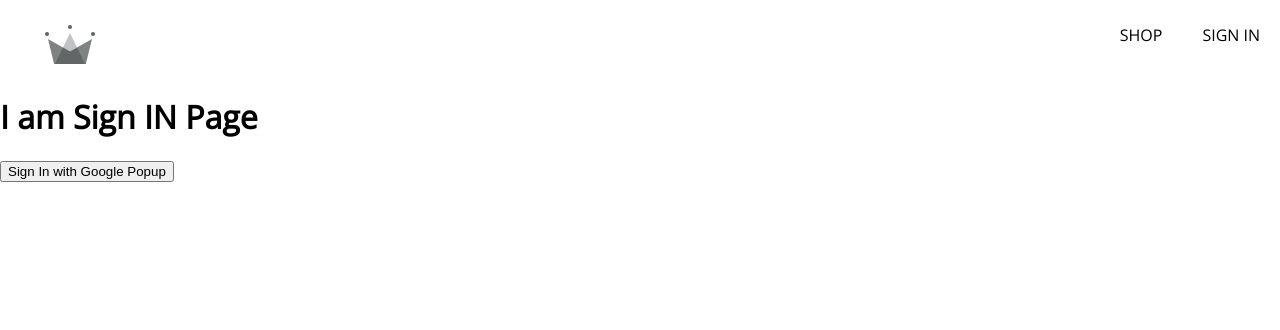
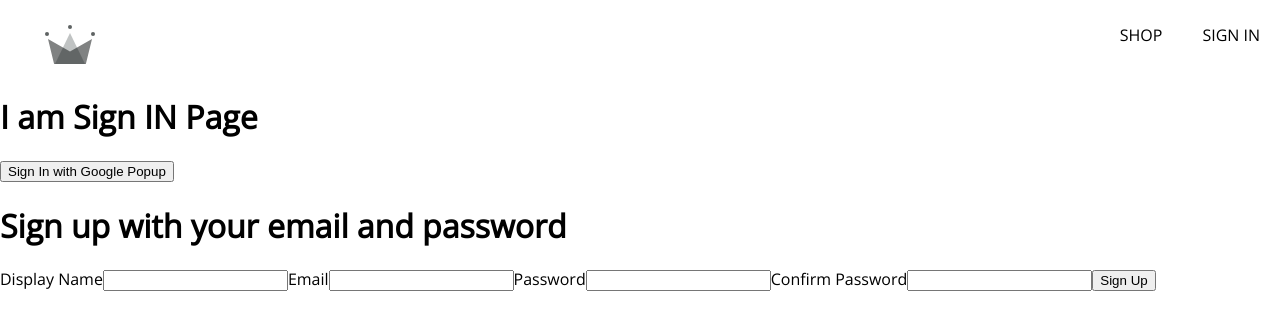
Before and after one commit to Monisha36/monisha_clothing, a React (Create React App) app: page /sign-in in a window 1280 px wide. Shown: the top 330 px of the page. Built offline with nearby package versions, Linux system fonts and the light colour scheme; a web font is replaced by a local one.

Commit message:
Sign In form

```diff
--- /dev/null
+++ b/src/component/sign-up-form/sign-up-form.component.js
@@ -0,0 +1,55 @@
+import { useState } from "react";
+
+import { createAuthUserWithEmailAndPassword } from '../../utils/firebase/firebase.utils'
+
+
+const defaultformFields = {
+    displayName: '',
+    email: '',
+    password: '',
+    confirmPassword: '',
+}
+
+const SignUpForm = () => {
+    const [formFields, setFormFields] = useState(defaultformFields)
+    const { displayName, email, password, confirmPassword } = formFields;
+
+    const handleSubmit = async (e) => {
+        e.preventDefault();
+
+        if (password != confirmPassword) {
+            alert("Password do not match");
+            return;
+        }
+
+        try {
+            const response = await createAuthUserWithEmailAndPassword(email, password);
+            console.log(response);
+        } catch (error) {
+            console.log('user creation encountered an error', error)
+        }
+
+    }
+    const handleChange = (e) => {
+        const { name, value } = e.target;
+        setFormFields({ ...formFields, [name]: value });
+    };
+    return (
+        <div>
+            <h1>Sign up with your email and password</h1>
+            <form onSubmit={handleSubmit}>
+                <lable>Display Name</lable>
+                <input type="text" required onChange={handleChange} name="displayName" value={displayName} />
+                <lable>Email</lable>
+                <input type="email" required onChange={handleChange} name="email" value={email} />
+                <lable>Password</lable>
+                <input type="password" required onChange={handleChange} name="password" value={password} />
+                <lable>Confirm Password</lable>
+                <input type="password" required onChange={handleChange} name="confirmPassword" value={confirmPassword} />
+                <button type="submit">Sign Up</button>
+            </form>
+        </div>
+    )
+}
+
+export default SignUpForm;
--- a/src/routes/sign-in/sign-in.component.js
+++ b/src/routes/sign-in/sign-in.component.js
@@ -3,7 +3,7 @@ import {
     createUserDocumentFromAuth
 } from '../../utils/firebase/firebase.utils';
 
-
+import SignUpForm from '../../component/sign-up-form/sign-up-form.component';
 const SignIn = () => {
     const logGoogleUser = async () => {
         const {user} = await signInWithGooglePopup();
@@ -15,6 +15,7 @@ const SignIn = () => {
         <div>
             <h1>I am Sign IN Page</h1>
             <button onClick={logGoogleUser}> Sign In with Google Popup</button>
+            <SignUpForm />
         </div>
     );
 
--- a/src/utils/firebase/firebase.utils.js
+++ b/src/utils/firebase/firebase.utils.js
@@ -3,7 +3,8 @@ import {
     getAuth,
     signInWithRedirect,
     signInWithPopup,
-    GoogleAuthProvider
+    GoogleAuthProvider,
+    createUserWithEmailAndPassword
 } from 'firebase/auth';
 import {
 getFirestore,
@@ -34,11 +35,11 @@ export const signInWithGoogleRedirect = () => signInWithRedirect (auth, googlePr
 export const db = getFirestore();
 
 export const createUserDocumentFromAuth = async (userAuth) => {
+  if(!userAuth) return;
+
    const userDocRef = doc(db, 'users', userAuth.uid);
    const userSnapshot = await getDoc(userDocRef);
 
- // if user data not exists
-   // create / set the document with the data from userAuth in my collection
    if(!userSnapshot.exists()){
     const { displayName, email } = userAuth;
     const createAt = new Date();
@@ -56,6 +57,11 @@ export const createUserDocumentFromAuth = async (userAuth) => {
 
    return userDocRef;
 
-   //if user data exists
-   //return userDocRef
 };
+
+export const createAuthUserWithEmailAndPassword = async (email, password) => {
+if(!email || !password) return;
+
+  return await createUserWithEmailAndPassword(auth, email, password)
+
+}
```
